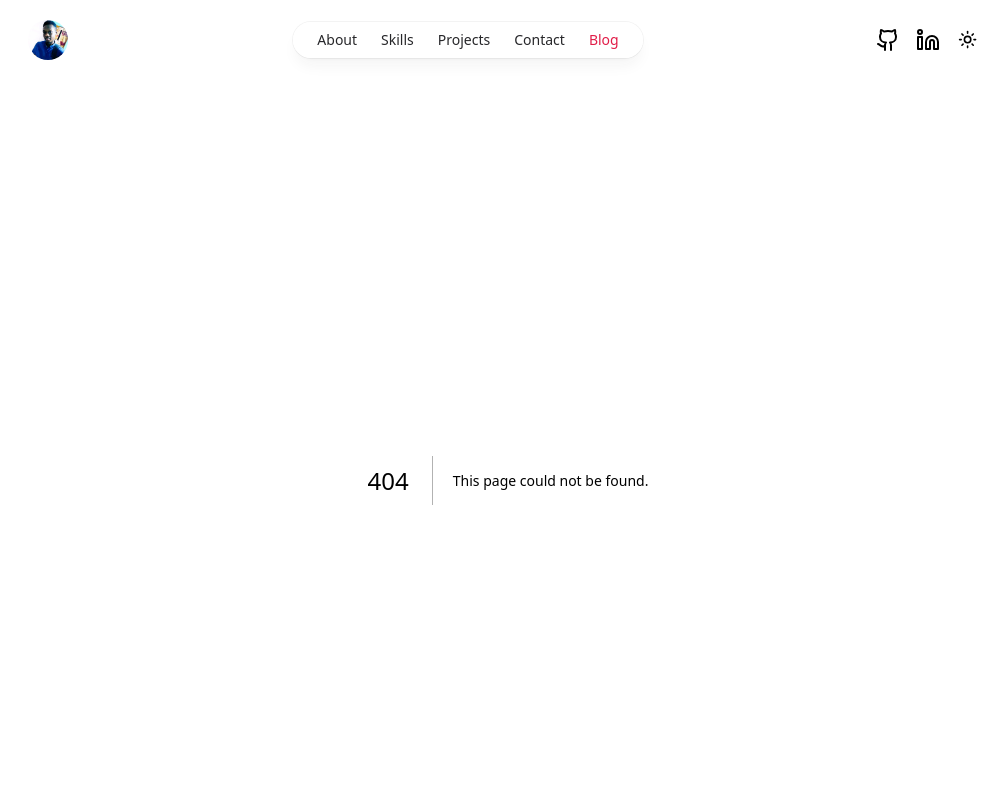
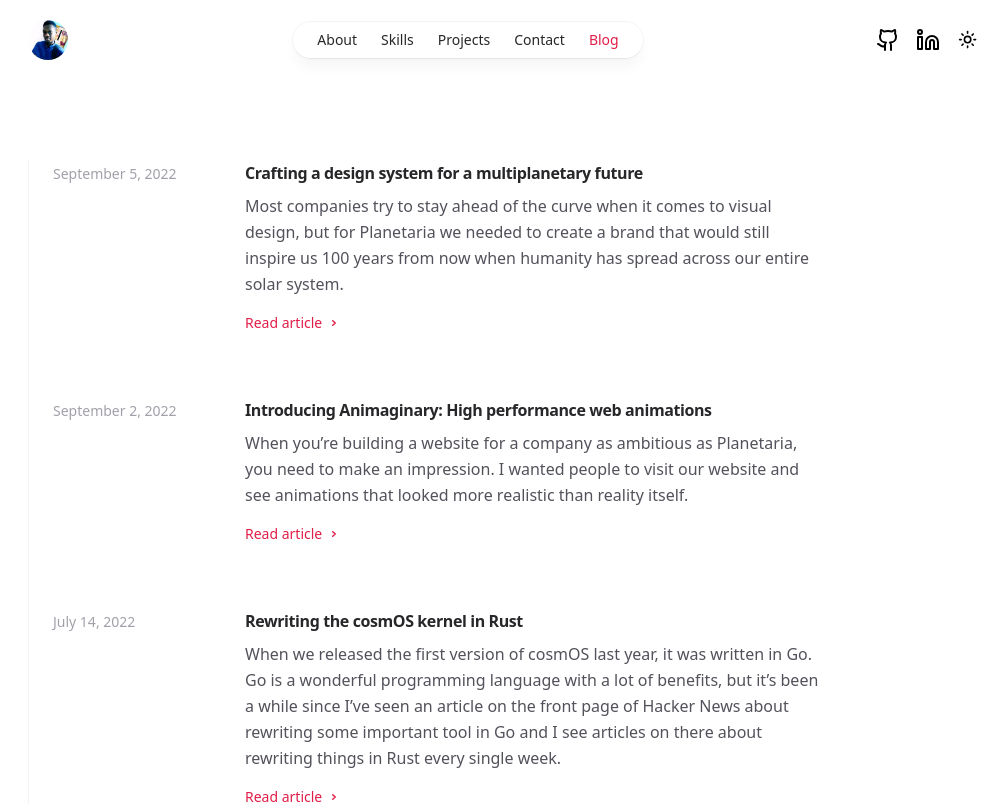
Before and after one commit to RinKhimera/rinkhimera-portfolio, a Next.js app: page /blog in a window 1280 px wide. Before the commit this address had no page. Shown: the top 804 px of the page, without its empty margins (132-1140 px from the left). Built offline with nearby package versions, Linux system fonts and the light colour scheme.

Commit message:
blog page added

```diff
--- /dev/null
+++ b/app/blog/page.tsx
@@ -0,0 +1,139 @@
+import ArticleCard from "@/components/ArticleCard"
+import { Articles } from "@/constants"
+
+const Blog = () => {
+  return (
+    <div className="mt-10 min-h-full sm:mt-16 lg:mt-20">
+      <div className="md:border-l md:border-zinc-100 md:pl-6 md:dark:border-zinc-700/40">
+        <div className="flex max-w-3xl flex-col space-y-16">
+          {Articles.map((article, index) => (
+            <ArticleCard
+              key={index}
+              title={article.title}
+              content={article.content}
+              date={article.date}
+            />
+          ))}
+
+          {/* <article className="md:grid md:grid-cols-4 md:items-baseline">
+            <div className="group relative flex flex-col items-start md:col-span-3">
+              <h2 className="text-base font-semibold tracking-tight text-zinc-800 dark:text-zinc-100">
+                <div className="absolute -inset-x-4 -inset-y-6 z-0 scale-95 bg-zinc-50 opacity-0 transition group-hover:scale-100 group-hover:opacity-100 dark:bg-zinc-800/50 sm:-inset-x-6 sm:rounded-2xl"></div>
+                <a href="/articles/introducing-animaginary">
+                  <span className="absolute -inset-x-4 -inset-y-6 z-20 sm:-inset-x-6 sm:rounded-2xl"></span>
+                  <span className="relative z-10">
+                    Introducing Animaginary: High performance web animations
+                  </span>
+                </a>
+              </h2>
+              <time
+                className="relative z-10 order-first mb-3 flex items-center pl-3.5 text-sm text-zinc-400 dark:text-zinc-500 md:hidden"
+                datetime="2022-09-02"
+              >
+                <span
+                  className="absolute inset-y-0 left-0 flex items-center"
+                  aria-hidden="true"
+                >
+                  <span className="h-4 w-0.5 rounded-full bg-zinc-200 dark:bg-zinc-500"></span>
+                </span>
+                September 2, 2022
+              </time>
+              <p className="relative z-10 mt-2 text-sm text-zinc-600 dark:text-zinc-400">
+                When you’re building a website for a company as ambitious as
+                Planetaria, you need to make an impression. I wanted people to
+                visit our website and see animations that looked more realistic
+                than reality itself.
+              </p>
+              <div
+                aria-hidden="true"
+                className="relative z-10 mt-4 flex items-center text-sm font-medium text-teal-500"
+              >
+                Read article
+                <svg
+                  viewBox="0 0 16 16"
+                  fill="none"
+                  aria-hidden="true"
+                  className="ml-1 h-4 w-4 stroke-current"
+                >
+                  <path
+                    d="M6.75 5.75 9.25 8l-2.5 2.25"
+                    stroke-width="1.5"
+                    stroke-linecap="round"
+                    stroke-linejoin="round"
+                  ></path>
+                </svg>
+              </div>
+            </div>
+            <time
+              className="relative z-10 order-first mb-3 mt-1 flex hidden items-center text-sm text-zinc-400 dark:text-zinc-500 md:block"
+              dateTime="2022-09-02"
+            >
+              September 2, 2022
+            </time>
+          </article>
+
+          <article className="md:grid md:grid-cols-4 md:items-baseline">
+            <div className="group relative flex flex-col items-start md:col-span-3">
+              <h2 className="text-base font-semibold tracking-tight text-zinc-800 dark:text-zinc-100">
+                <div className="absolute -inset-x-4 -inset-y-6 z-0 scale-95 bg-zinc-50 opacity-0 transition group-hover:scale-100 group-hover:opacity-100 dark:bg-zinc-800/50 sm:-inset-x-6 sm:rounded-2xl"></div>
+                <a href="/articles/rewriting-the-cosmos-kernel-in-rust">
+                  <span className="absolute -inset-x-4 -inset-y-6 z-20 sm:-inset-x-6 sm:rounded-2xl"></span>
+                  <span className="relative z-10">
+                    Rewriting the cosmOS kernel in Rust
+                  </span>
+                </a>
+              </h2>
+              <time
+                className="relative z-10 order-first mb-3 flex items-center pl-3.5 text-sm text-zinc-400 dark:text-zinc-500 md:hidden"
+                dateTime="2022-07-14"
+              >
+                <span
+                  className="absolute inset-y-0 left-0 flex items-center"
+                  aria-hidden="true"
+                >
+                  <span className="h-4 w-0.5 rounded-full bg-zinc-200 dark:bg-zinc-500"></span>
+                </span>
+                July 14, 2022
+              </time>
+              <p className="relative z-10 mt-2 text-sm text-zinc-600 dark:text-zinc-400">
+                When we released the first version of cosmOS last year, it was
+                written in Go. Go is a wonderful programming language, but it’s
+                been a while since I’ve seen an article on the front page of
+                Hacker News about rewriting some important tool in Go and I see
+                articles on there about rewriting things in Rust every single
+                week.
+              </p>
+              <div
+                aria-hidden="true"
+                className="relative z-10 mt-4 flex items-center text-sm font-medium text-teal-500"
+              >
+                Read article
+                <svg
+                  viewBox="0 0 16 16"
+                  fill="none"
+                  aria-hidden="true"
+                  className="ml-1 h-4 w-4 stroke-current"
+                >
+                  <path
+                    d="M6.75 5.75 9.25 8l-2.5 2.25"
+                    stroke-width="1.5"
+                    stroke-linecap="round"
+                    stroke-linejoin="round"
+                  ></path>
+                </svg>
+              </div>
+            </div>
+            <time
+              className="relative z-10 order-first mb-3 mt-1 flex hidden items-center text-sm text-zinc-400 dark:text-zinc-500 md:block"
+              dateTime="2022-07-14"
+            >
+              July 14, 2022
+            </time>
+          </article> */}
+        </div>
+      </div>
+    </div>
+  )
+}
+
+export default Blog
--- /dev/null
+++ b/components/ArticleCard.tsx
@@ -0,0 +1,64 @@
+import Link from "next/link"
+
+type ArticleCardProps = {
+  title: string
+  content: string
+  date: string
+}
+
+const ArticleCard = ({ title, content, date }: ArticleCardProps) => {
+  return (
+    <article className="md:grid md:grid-cols-4 md:items-baseline">
+      <div className="group relative flex flex-col items-start md:col-span-3">
+        <h2 className="text-base font-semibold tracking-tight text-zinc-800 dark:text-zinc-100">
+          <div className="absolute -inset-x-4 -inset-y-6 z-0 scale-95 bg-zinc-50 opacity-0 transition group-hover:scale-100 group-hover:opacity-100 dark:bg-zinc-800/50 sm:-inset-x-6 sm:rounded-2xl"></div>
+          <Link href="/articles/crafting-a-design-system-for-a-multiplanetary-future">
+            <span className="absolute -inset-x-4 -inset-y-6 z-20 sm:-inset-x-6 sm:rounded-2xl"></span>
+            <span className="relative z-10">{title}</span>
+          </Link>
+        </h2>
+        <time
+          className="relative z-10 order-first mb-3 flex items-center pl-3.5 text-sm text-zinc-400 dark:text-zinc-500 md:hidden"
+          dateTime="2022-09-05"
+        >
+          <span
+            className="absolute inset-y-0 left-0 flex items-center"
+            aria-hidden="true"
+          >
+            <span className="h-4 w-0.5 rounded-full bg-zinc-200 dark:bg-zinc-500"></span>
+          </span>
+        </time>
+        <p className="relative z-10 mt-2 text-base leading-relaxed text-zinc-600 dark:text-zinc-400">
+          {content}
+        </p>
+        <div
+          aria-hidden="true"
+          className="relative z-10 mt-4 flex items-center text-sm font-medium text-primary"
+        >
+          Read article
+          <svg
+            viewBox="0 0 16 16"
+            fill="none"
+            aria-hidden="true"
+            className="ml-1 h-4 w-4 stroke-current"
+          >
+            <path
+              d="M6.75 5.75 9.25 8l-2.5 2.25"
+              stroke-width="1.5"
+              stroke-linecap="round"
+              stroke-linejoin="round"
+            ></path>
+          </svg>
+        </div>
+      </div>
+      <time
+        className="relative z-10 order-first mb-3 mt-1 hidden items-center text-sm text-zinc-400 dark:text-zinc-500 md:block"
+        dateTime="2022-09-05"
+      >
+        {date}
+      </time>
+    </article>
+  )
+}
+
+export default ArticleCard
--- a/constants/index.ts
+++ b/constants/index.ts
@@ -90,3 +90,24 @@ export const projects = [
 
   // add more projects here
 ]
+
+export const Articles = [
+  {
+    title: "Crafting a design system for a multiplanetary future",
+    content:
+      "Most companies try to stay ahead of the curve when it comes to visual design, but for Planetaria we needed to create a brand that would still inspire us 100 years from now when humanity has spread across our entire solar system.",
+    date: "September 5, 2022",
+  },
+  {
+    title: "Introducing Animaginary: High performance web animations",
+    content:
+      "When you’re building a website for a company as ambitious as Planetaria, you need to make an impression. I wanted people to visit our website and see animations that looked more realistic than reality itself.",
+    date: "September 2, 2022",
+  },
+  {
+    title: "Rewriting the cosmOS kernel in Rust",
+    content:
+      "When we released the first version of cosmOS last year, it was written in Go. Go is a wonderful programming language with a lot of benefits, but it’s been a while since I’ve seen an article on the front page of Hacker News about rewriting some important tool in Go and I see articles on there about rewriting things in Rust every single week.",
+    date: "July 14, 2022",
+  },
+]
```
Also changed, not shown: 1 other file (tests, documents, lock files or other folders).
